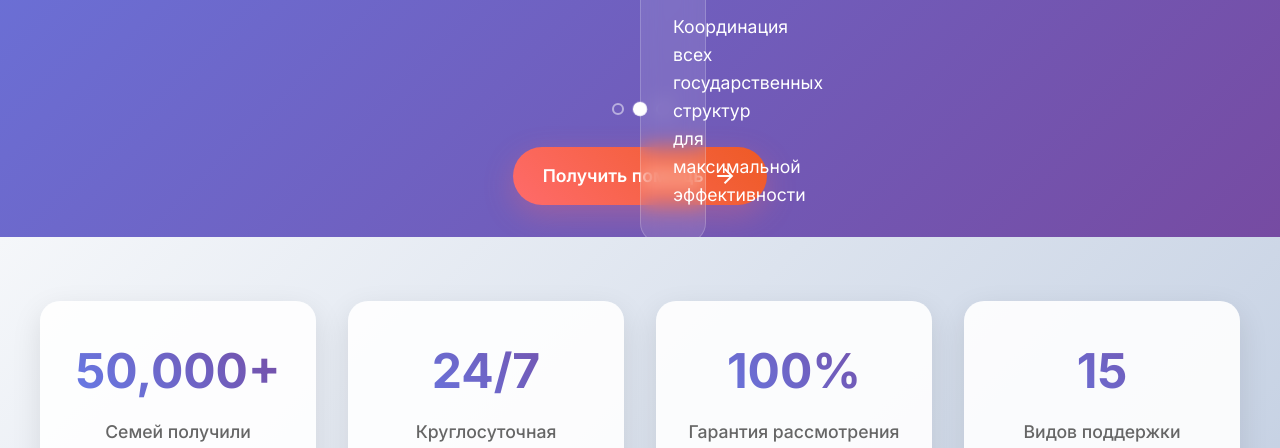
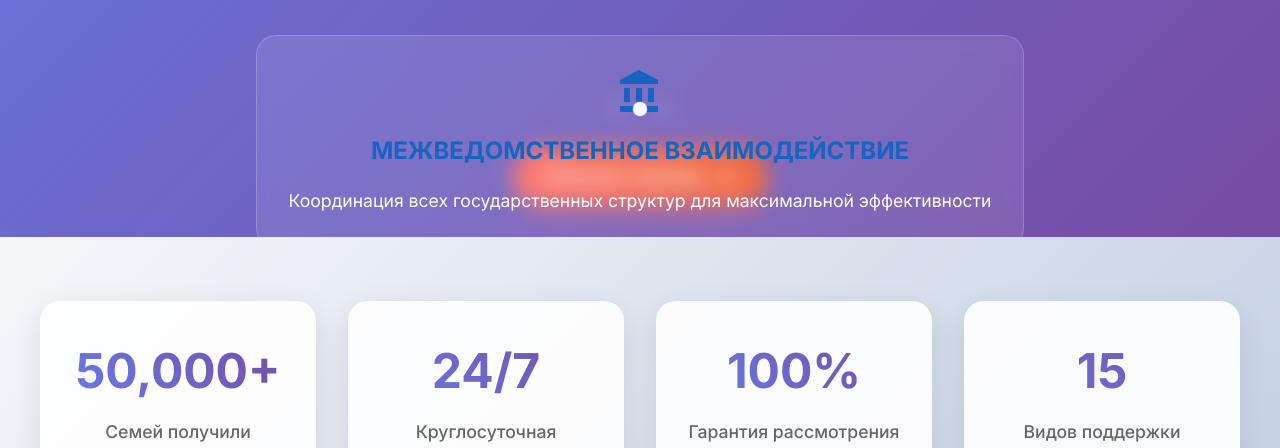
Before and after one commit to wertalos/special-military-operation-member-help-landing-page, a plain HTML site: page index.html in a window 1280 px wide. Shown: the part 652-1100 px from the top of the page. Drawn offline with Linux system fonts and the light colour scheme.

Commit message:
Update index.html

```diff
--- a/index.html
+++ b/index.html
@@ -104,10 +104,6 @@
         }
 
         .slide {
-            position: absolute;
-            top: 0;
-            left: 0;
-            right: 0;
             opacity: 0;
             transform: translateY(20px);
             transition: all 0.8s ease;
```
